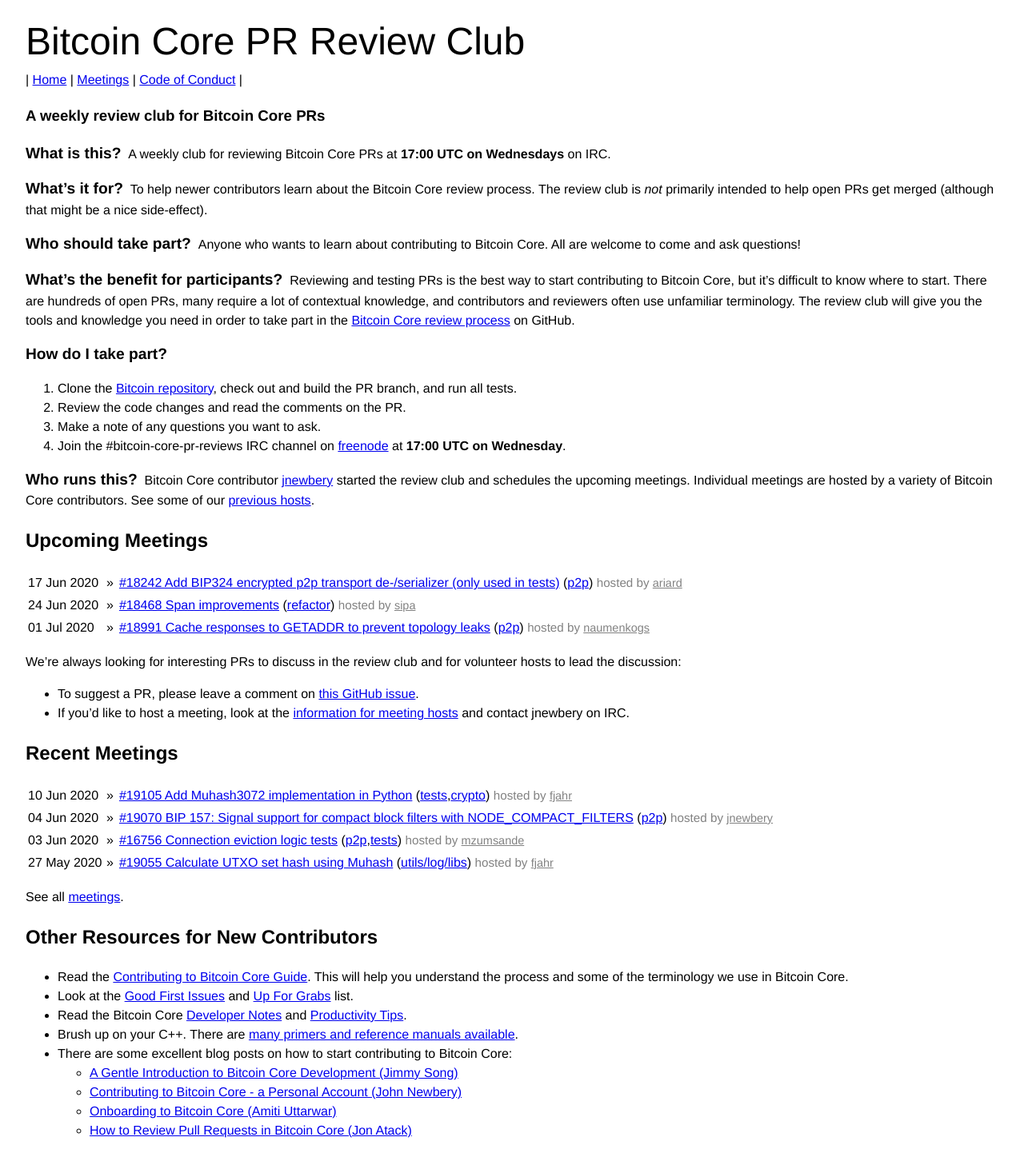
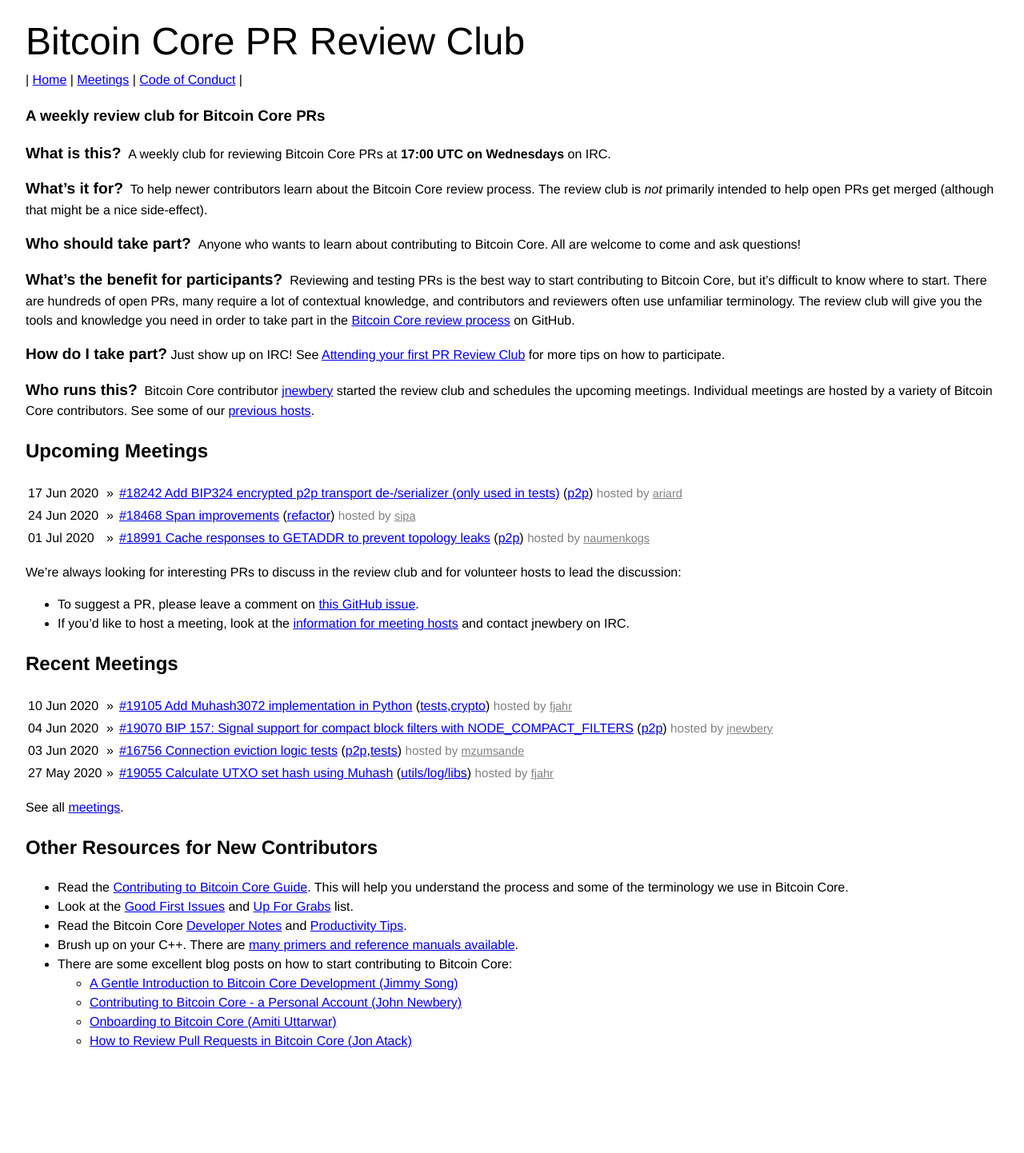
Before and after one commit to bitcoin-core-review-club/website, a Jekyll site: the page built from index.md, in a window 1280 px wide. Shown: the whole page at 80% size. Built offline with Jekyll 4.4.1, drawn with Linux system fonts in a browser that asks for light colours; after the commit the page ends 1330 px from its top, so only the background shows below that.

```diff
--- a/index.md
+++ b/index.md
@@ -25,13 +25,9 @@ knowledge you need in order to take part in the [Bitcoin Core review
 process](https://github.com/bitcoin/bitcoin/blob/master/CONTRIBUTING.md#peer-review)
 on GitHub.
 
-<span class="question">How do I take part?</span>
-
-1. Clone the [Bitcoin repository](https://github.com/bitcoin/bitcoin), check out
-   and build the PR branch, and run all tests.
-2. Review the code changes and read the comments on the PR.
-3. Make a note of any questions you want to ask.
-4. Join the {{ site.meeting_location }} at **{{ site.meeting_time }} on {{ site.meeting_day }}**.
+<span class="question">How do I take part?</span> Just show up on IRC! See
+[Attending your first PR Review Club](/your-first-meeting/) for more tips
+on how to participate.
 
 <span class="question">Who runs this?</span> &nbsp;Bitcoin Core contributor
 [jnewbery](https://github.com/jnewbery) started the review club and schedules
```
Also changed, not shown: your-first-meeting.md (added, +63 -0 lines).
